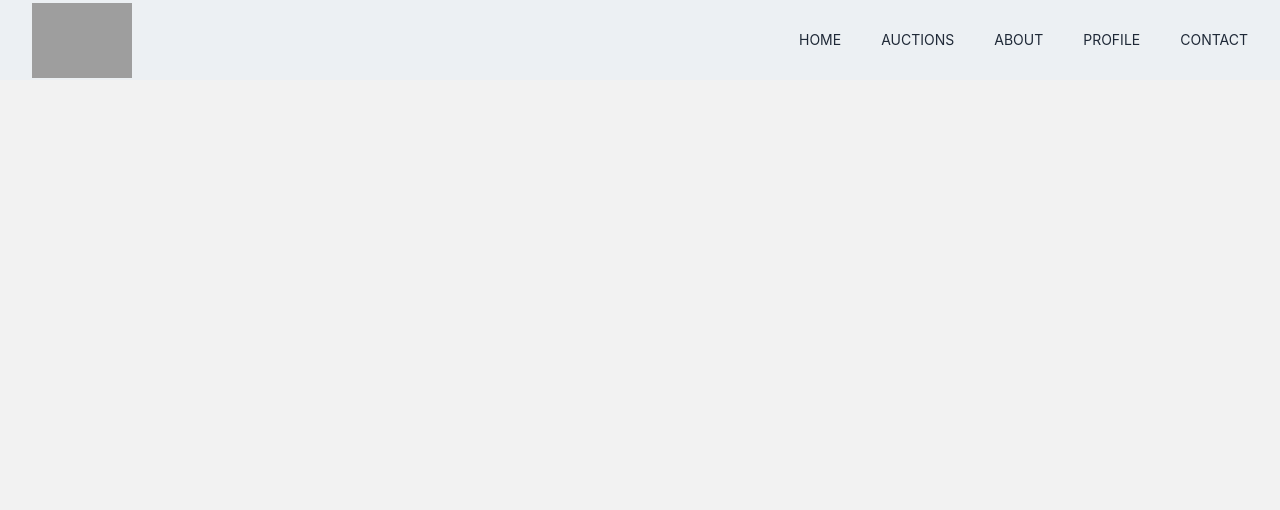
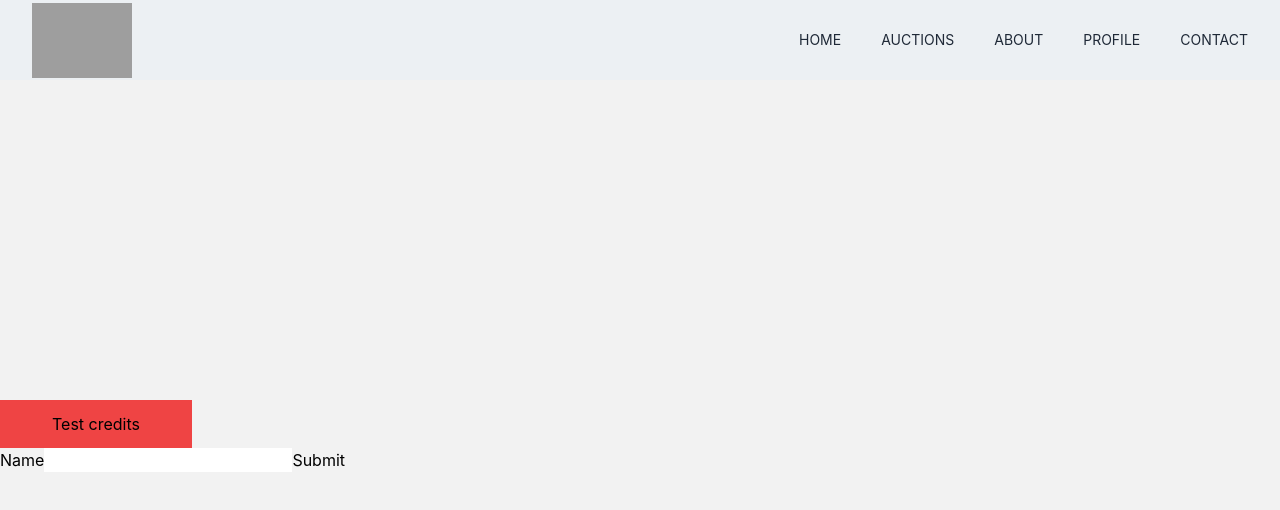
Before and after one commit to AdrianFred/projectexam2022, a Next.js app: page / in a window 1280 px wide. Shown: the top 510 px of the page. Built offline with nearby package versions, Linux system fonts and the light colour scheme; grey boxes are pictures that could not be loaded; what tailwindcss-debug-screens would draw is missing.

Commit message:
Updating register and login

```diff
--- a/pages/_app.js
+++ b/pages/_app.js
@@ -1,11 +1,13 @@
 import "../styles/globals.css";
 import Navbar from "../components/Navbar";
+import { Toaster } from "react-hot-toast";
 
 function MyApp({ Component, pageProps }) {
   return (
     <>
       {/* <Navbar /> */}
       <Component {...pageProps} />
+      <Toaster />
     </>
   );
 }
--- a/pages/index.js
+++ b/pages/index.js
@@ -1,9 +1,58 @@
 import Navbar from "../components/Navbar";
+import { toast } from "react-hot-toast";
+import { useState } from "react";
 
 export default function Home() {
+  const [name, setName] = useState("");
+
+  const changeInput = (e) => {
+    if (e.target.name === "name") {
+      setName(e.target.value);
+    }
+    console.log(name);
+  };
+
+  const userAll = async (e) => {
+    e.preventDefault();
+    const data = { name };
+    const res = await fetch("https://api.noroff.dev/api/v1/auction/profiles", {
+      method: "GET",
+      headers: {
+        "Content-Type": "application/json",
+        Authorization: `Bearer ${localStorage.getItem("token")}`,
+      },
+      body: undefined,
+    });
+    const json = await res.json();
+    console.log(json);
+  };
+
+  const userCreditCheck = async (e) => {
+    e.preventDefault();
+    const data = { name };
+    const res = await fetch(`https://api.noroff.dev/api/v1/auction/profiles/${name}/credits`, {
+      method: "GET",
+      headers: {
+        "Content-Type": "application/json",
+        Authorization: `Bearer ${localStorage.getItem("token")}`,
+      },
+      body: undefined,
+    });
+    const json = await res.json();
+    console.log(json);
+  };
+
   return (
     <div className="debug-screens">
       <Navbar />
+      <button onClick={userAll} className="mt-[400px] bg-red-500 w-48 h-12">
+        Test credits
+      </button>
+      <form onSubmit={userCreditCheck}>
+        <label>Name</label>
+        <input name="name" onChange={changeInput} type="text" />
+        <button>Submit</button>
+      </form>
     </div>
   );
 }
--- a/pages/login.js
+++ b/pages/login.js
@@ -1,5 +1,6 @@
 import { useState } from "react";
 import { useRouter } from "next/router";
+import { toast } from "react-hot-toast";
 
 export default function Login() {
   const [email, setEmail] = useState("");
@@ -12,7 +13,6 @@ export default function Login() {
     } else if (e.target.name === "password") {
       setPassword(e.target.value);
     }
-    console.log(email, password);
   };
 
   const userSignIn = async (e) => {
@@ -29,10 +29,13 @@ export default function Login() {
     console.log(json);
     if (json.accessToken) {
       localStorage.setItem("token", json.accessToken);
+      localStorage.setItem("credits", json.credits);
       router.push("/");
+      toast.success("You have successfully logged in");
+    } else {
+      const error = json.errors;
+      error.map((err) => toast.error(err.message));
     }
-    setEmail("");
-    setPassword("");
   };
 
   return (
--- a/pages/register.js
+++ b/pages/register.js
@@ -1,5 +1,6 @@
 import { useState } from "react";
 import { useRouter } from "next/router";
+import { toast } from "react-hot-toast";
 
 export default function Login() {
   const [name, setName] = useState("");
@@ -15,11 +16,9 @@ export default function Login() {
     } else if (e.target.name === "name") {
       setName(e.target.value);
     }
-
-    console.log(name, email, password);
   };
 
-  const userSignIn = async (e) => {
+  const userRegisterIn = async (e) => {
     e.preventDefault();
     const data = { name, email, password };
     const res = await fetch("https://api.noroff.dev/api/v1/auction/auth/register", {
@@ -31,9 +30,13 @@ export default function Login() {
     });
     const json = await res.json();
     console.log(json);
-
-    setEmail("");
-    setPassword("");
+    if (json.statusCode === 400) {
+      const error = json.errors;
+      error.map((err) => toast.error(err.message));
+    } else if (json.id) {
+      router.push("/login");
+      toast.success("You have successfully registered");
+    }
   };
 
   return (
@@ -42,7 +45,7 @@ export default function Login() {
         <div className="bg-white h-[500px] w-[350px] rounded-xl shadow-xl p-6">
           <div className="text-green-500 text-2xl">Register</div>
           <div className="flex justify-center items-center h-[450px]">
-            <form onSubmit={userSignIn}>
+            <form onSubmit={userRegisterIn}>
               <div className="flex flex-col mt-4">
                 <label className="text-sm font-bold">Name</label>
                 <input
```
